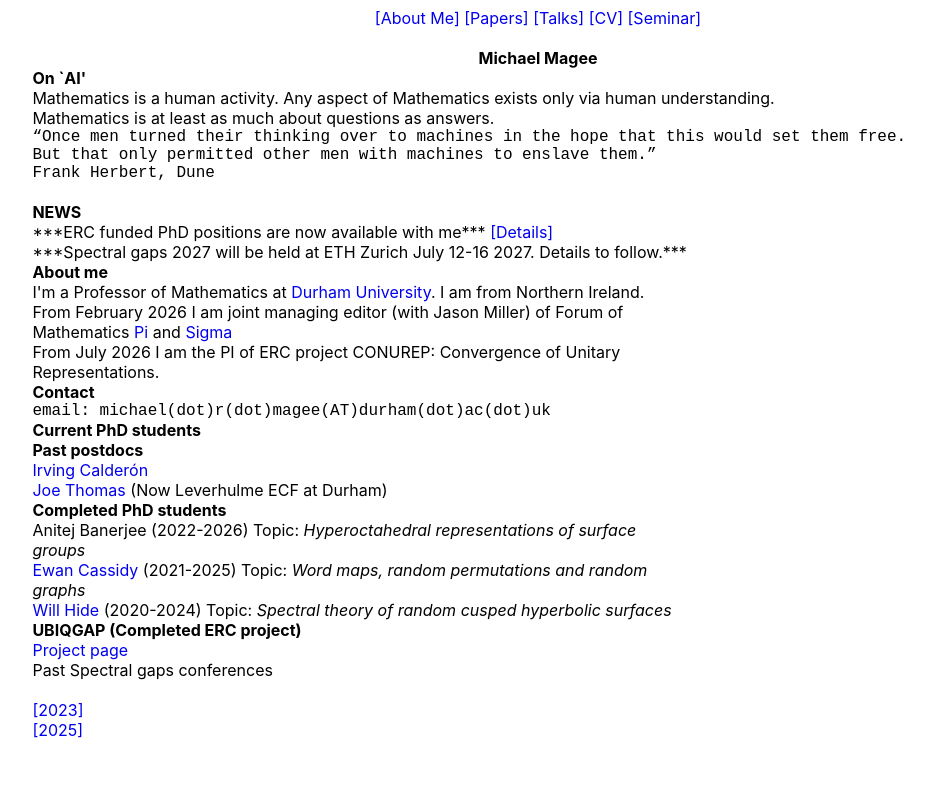
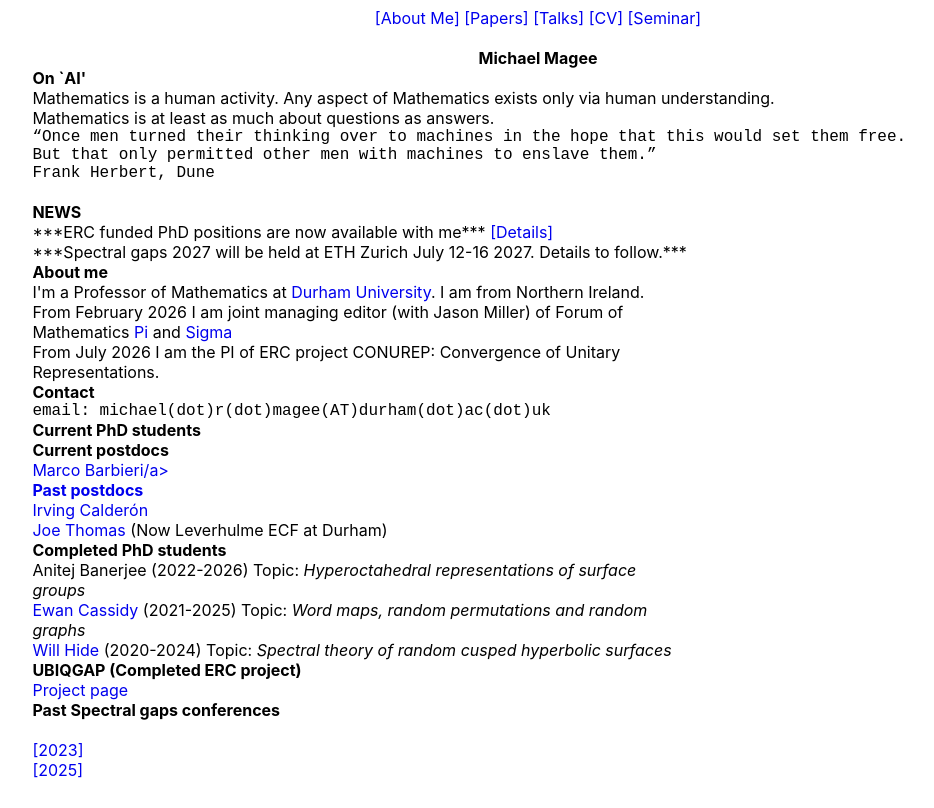
Before and after one commit to michaelrmagee/michaelrmagee.github.io, a plain HTML site: page index.html in a window 1280 px wide. Shown: the whole page, without its empty margins (102-1036 px from the left). Drawn offline with Linux system fonts and the light colour scheme.

Commit message:
Update index.html

```diff
--- a/index.html
+++ b/index.html
@@ -51,15 +51,13 @@ From July 2026 I am the PI of ERC project CONUREP: Convergence of Unitary Repres
 <div class="optw"><b>Contact</b></div>
 
 <div class="optw">
-
-
-
- <pre>email: michael(dot)r(dot)magee(AT)durham(dot)ac(dot)uk</pre>
+<pre>email: michael(dot)r(dot)magee(AT)durham(dot)ac(dot)uk</pre>
 </div>
 
-
-
 <div class="optw"><b>Current PhD students</b></div>
+<div class="optw"><b>Current postdocs</b><br>
+<a href="https://sites.google.com/view/marcobarbieri">Marco Barbieri/a> <br>
+</div>
 
 
 <div class="optw"><b>Past postdocs</b><br>
@@ -74,12 +72,11 @@ Anitej Banerjee (2022-2026) Topic: <i>Hyperoctahedral representations of surface
 <br>
 </div>
 
-
 <div class="optw"><b>UBIQGAP (Completed ERC project)</b><br>
 <a href="./UBIQGAP.HTML">Project page</a><br>
 </div>
 
-<div class="optw"><b></b>Past Spectral gaps conferences</div></b><br>
+<div class="optw"><b>Past Spectral gaps conferences</div></b><br>
 <a href="./DS_SG.html">[2023]</a><br>
 <a href="https://sites.google.com/view/spectralgaps2025/">[2025]</a><br>
 </div>
```
